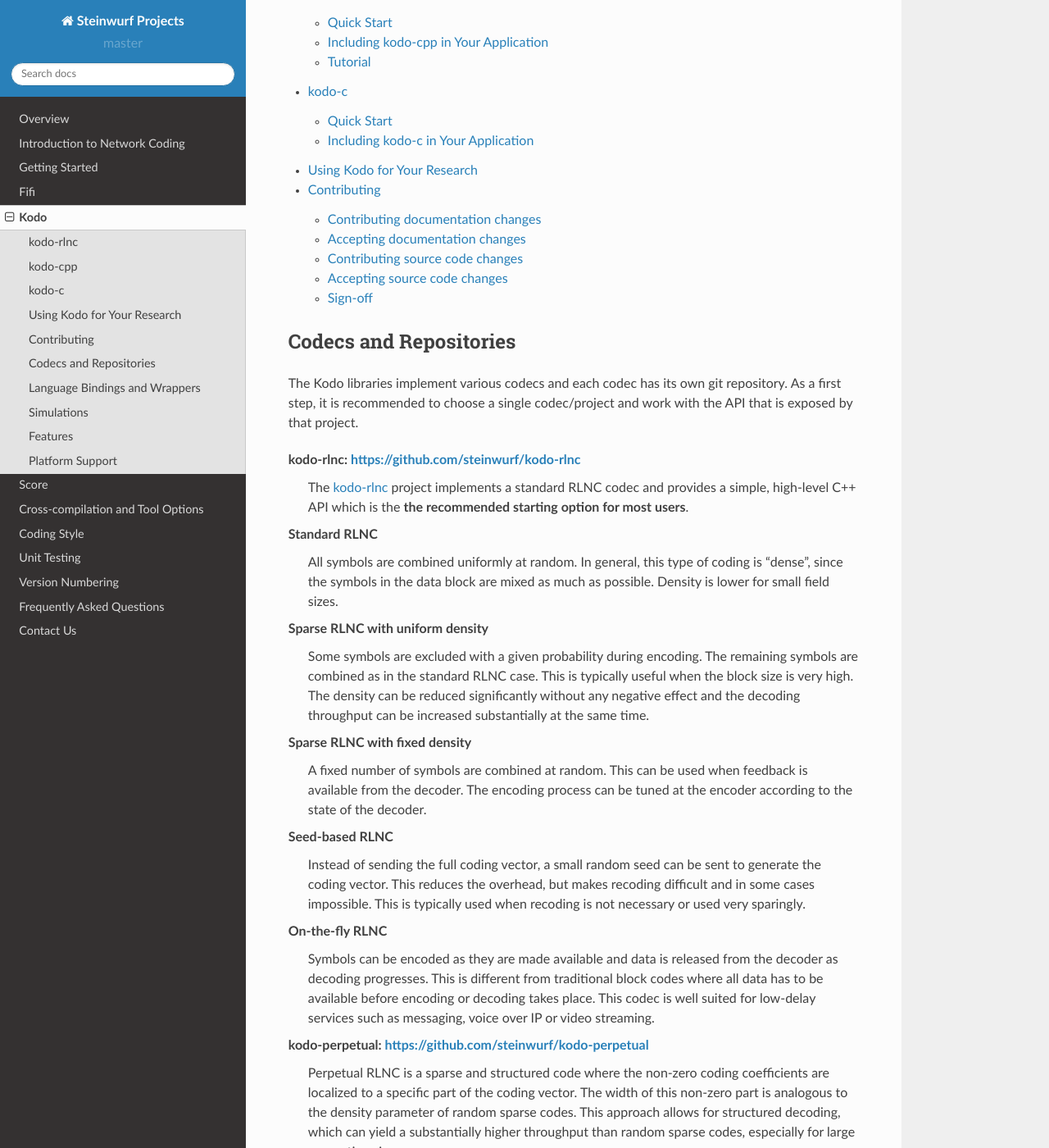
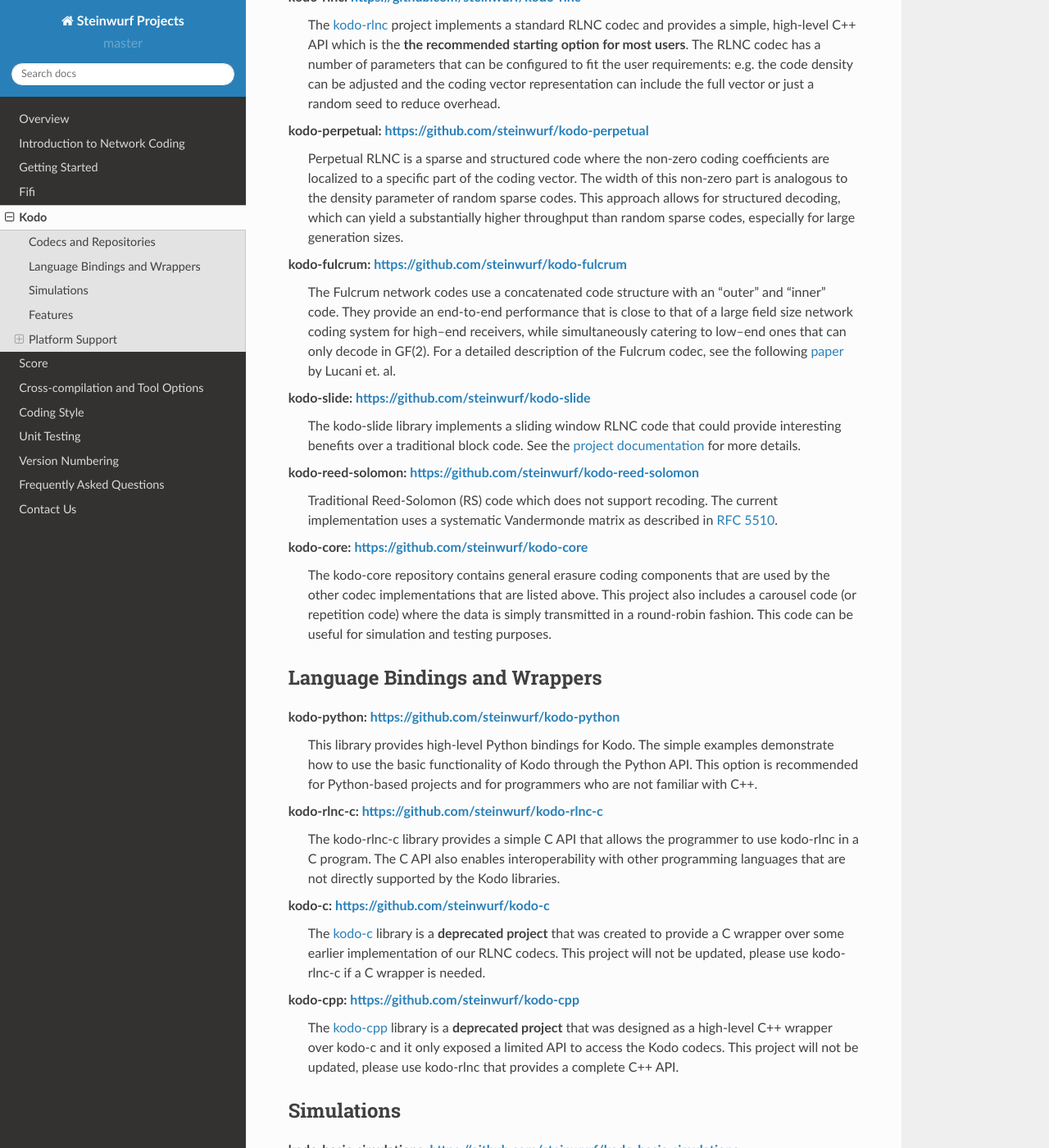
Before and after one commit to steinwurf/steinwurf-docs, a Sphinx documentation site: the page built from source/kodo/index.rst, in a window 1280 px wide and 1400 px high, scrolled down 612 px. Shown: the whole window at 82% size. Built offline with Sphinx 7.4.7 and the Read the Docs theme 2.0.0, drawn with Linux system fonts in a browser that asks for light colours; some of the changed text lies outside the part shown.

Commit message:
Mention more Kodo projects

```diff
--- a/source/kodo/index.rst
+++ b/source/kodo/index.rst
@@ -18,16 +18,6 @@
 redundancy in a distributed storage network, or to adapt to node failures in
 meshed networks.
 
-.. toctree::
-   :maxdepth: 2
-
-   kodo-rlnc/index
-   kodo-cpp/index
-   kodo-c/index
-   using_kodo_for_research
-   contribution/contribution
-
-
 .. _projects_kodo:
 
 Codecs and Repositories
@@ -40,37 +30,10 @@
 kodo-rlnc: https://github.com/steinwurf/kodo-rlnc
     The :ref:`kodo_rlnc` project implements a standard RLNC codec and provides
     a simple, high-level C++ API which is the **the recommended starting
-    option for most users**.
-
-Standard RLNC
-    All symbols are combined uniformly at random. In general, this type
-    of coding is "dense", since the symbols in the data block are mixed
-    as much as possible. Density is lower for small field sizes.
-
-Sparse RLNC with uniform density
-    Some symbols are excluded with a given probability during encoding.
-    The remaining symbols are combined as in the standard RLNC case.
-    This is typically useful when the block size is very high. The density
-    can be reduced significantly without any negative effect and
-    the decoding throughput can be increased substantially at the same time.
-
-Sparse RLNC with fixed density
-    A fixed number of symbols are combined at random. This can be used
-    when feedback is available from the decoder. The encoding process
-    can be tuned at the encoder according to the state of the decoder.
-
-Seed-based RLNC
-    Instead of sending the full coding vector, a small random seed can
-    be sent to generate the coding vector. This reduces the overhead,
-    but makes recoding difficult and in some cases impossible. This is
-    typically used when recoding is not necessary or used very sparingly.
-
-On-the-fly RLNC
-    Symbols can be encoded as they are made available and data is released from
-    the decoder as decoding progresses. This is different from traditional block
-    codes where all data has to be available before encoding or decoding takes
-    place. This codec is well suited for low-delay services such as messaging,
-    voice over IP or video streaming.
+    option for most users**. The RLNC codec has a number of parameters that
+    can be configured to fit the user requirements: e.g. the code density
+    can be adjusted and the coding vector representation can include the
+    full vector or just a random seed to reduce overhead.
 
 kodo-perpetual: https://github.com/steinwurf/kodo-perpetual
     Perpetual RLNC is a sparse and structured code where the non-zero coding
@@ -88,17 +51,23 @@
     For a detailed description of the Fulcrum codec, see the following
     `paper <http://arxiv.org/abs/1404.6620>`_ by Lucani et. al.
 
+kodo-slide: https://github.com/steinwurf/kodo-slide
+    The kodo-slide library implements a sliding window RLNC code that could
+    provide interesting benefits over a traditional block code.
+    See the `project documentation <https://steinwurf.github.io/kodo-slide/>`_
+    for more details.
+
 kodo-reed-solomon: https://github.com/steinwurf/kodo-reed-solomon
     Traditional Reed-Solomon (RS) code which does not support recoding. The
     current implementation uses a systematic Vandermonde matrix as described in
     `RFC 5510 <http://tools.ietf.org/html/rfc5510>`_.
 
-Carousel code
-    Also called a repetition code, the data is simply transmitted in a
-    round-robin fashion. This code is mostly useful for simulation
-    purposes and performance evaluations. Furthermore it can be used to
-    provide the Compact No-Code scheme described in
-    `RFC 5445 <http://tools.ietf.org/html/rfc5445>`_.
+kodo-core: https://github.com/steinwurf/kodo-core
+    The kodo-core repository contains general erasure coding components that
+    are used by the other codec implementations that are listed above.
+    This project also includes a carousel code (or repetition code) where
+    the data is simply transmitted in a round-robin fashion. This code can
+    be useful for simulation and testing purposes.
 
 
 Language Bindings and Wrappers
@@ -110,16 +79,23 @@
     the Python API. This option is recommended for Python-based projects
     and for programmers who are not familiar with C++.
 
-:ref:`kodo_c`
-    The kodo-c library provides a simple C API that allows the programmer to
-    use Kodo in a C program. The C API also enables interoperability with
-    other programming languages that are not directly supported by the
+kodo-rlnc-c: https://github.com/steinwurf/kodo-rlnc-c
+    The kodo-rlnc-c library provides a simple C API that allows the programmer
+    to use kodo-rlnc in a C program. The C API also enables interoperability
+    with other programming languages that are not directly supported by the
     Kodo libraries.
 
-:ref:`kodo_cpp`
-    The kodo-cpp library defines a simple, high-level C++ API to conveniently
-    access the basic functionality of Kodo, such as encoding and decoding data
-    with various codecs.
+kodo-c: https://github.com/steinwurf/kodo-c
+    The :ref:`kodo_c` library is a **deprecated project** that was created to
+    provide a C wrapper over some earlier implementation of our RLNC codecs.
+    This project will not be updated, please use kodo-rlnc-c if a C wrapper
+    is needed.
+
+kodo-cpp: https://github.com/steinwurf/kodo-cpp
+    The :ref:`kodo_cpp` library is a **deprecated project** that was
+    designed as a high-level C++ wrapper over kodo-c and it only exposed
+    a limited API to access the Kodo codecs. This project will not be updated,
+    please use kodo-rlnc that provides a complete C++ API.
 
 
 Simulations
@@ -202,3 +178,12 @@
 
 .. note:: The Buildbot is used for several different libraries. The
   various Kodo libraries can be found in the overview on the main page.
+
+.. toctree::
+   :maxdepth: 1
+
+   kodo-rlnc/index
+   kodo-cpp/index
+   kodo-c/index
+   using_kodo_for_research
+   contribution/contribution
```
Also changed, not shown: source/kodo/kodo-rlnc/index.rst (+33 -0 lines).
